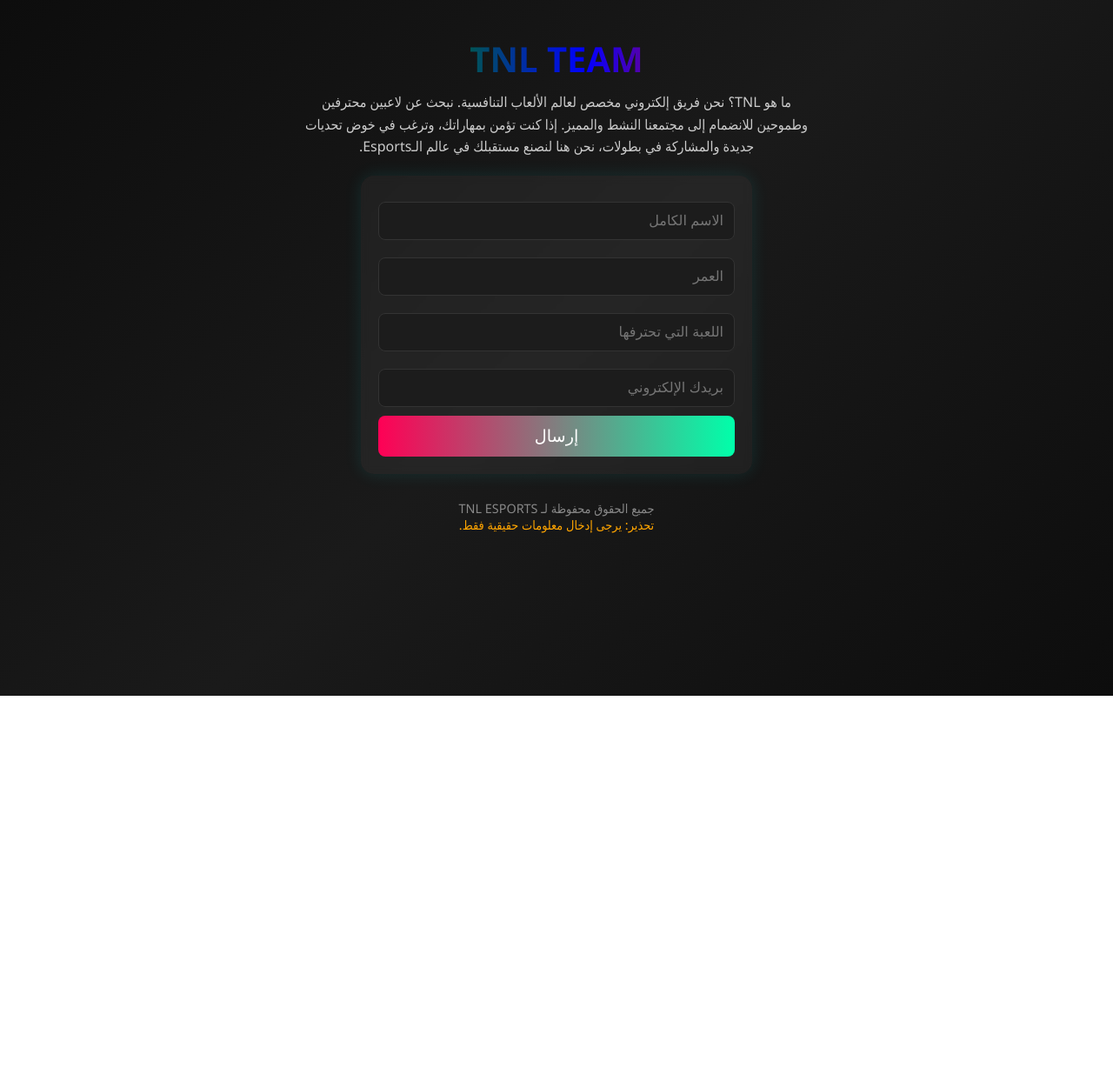
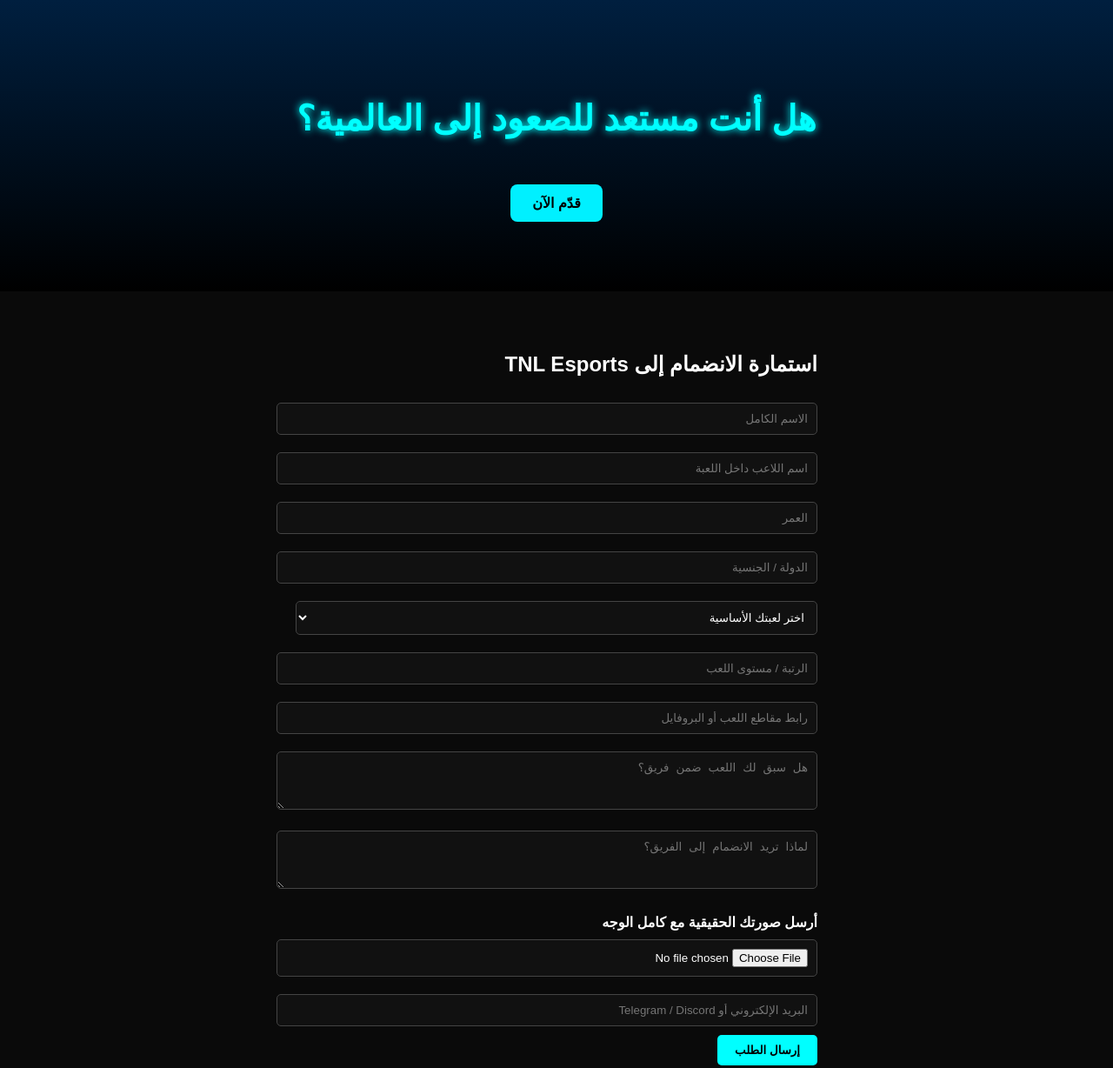
Before and after one commit to tnlesports123/tnlesports, a plain HTML site: page index.html in a window 1280 px wide. Shown: the whole page at 87% size. Before the commit the page ends 800 px from the top, so only its background shows below. Drawn offline with Linux system fonts and the light colour scheme.

Commit message:
Update index.html

```diff
--- a/index.html
+++ b/index.html
@@ -1,185 +1,156 @@
-
 <!DOCTYPE html>
 <html lang="ar" dir="rtl">
 <head>
-  <meta charset="UTF-8">
-  <meta name="viewport" content="width=device-width, initial-scale=1.0">
-  <title>التقديم إلى TNL TEAM</title>
+  <meta charset="UTF-8" />
+  <meta name="viewport" content="width=device-width, initial-scale=1.0"/>
+  <title>الانضمام إلى TNL Esports</title>
   <style>
-    * {
-      box-sizing: border-box;
-    }
-
     body {
       margin: 0;
-      padding: 0;
-      font-family: 'Segoe UI', Tahoma, Geneva, Verdana, sans-serif;
-      background: linear-gradient(135deg, #0d0d0d, #1a1a1a, #0d0d0d);
-      color: white;
+      font-family: 'Tajawal', sans-serif;
+      background: #0a0a0a;
+      color: #fff;
+    }
+    .hero {
+      background: linear-gradient(to bottom, #001f3f, #000);
+      padding: 80px 20px;
       text-align: center;
-      min-height: 100vh;
-      display: flex;
-      flex-direction: column;
-      justify-content: start;
-      align-items: center;
-      padding: 20px;
     }
-
-    h1 {
+    .hero h1 {
       font-size: 2.5em;
-      margin: 20px 0 10px;
-      background: linear-gradient(90deg, red, green, blue, red);
-      background-size: 300% 300%;
-      -webkit-background-clip: text;
-      -webkit-text-fill-color: transparent;
-      animation: rgbGlow 3s infinite linear;
+      color: #0ff;
+      text-shadow: 0 0 10px #0ff;
     }
-
-    .description {
+    .cta-button {
+      display: inline-block;
+      margin-top: 20px;
+      padding: 12px 25px;
+      background: #00f0ff;
+      color: #000;
+      font-weight: bold;
+      text-decoration: none;
+      border-radius: 8px;
+      transition: 0.3s;
+    }
+    .cta-button:hover {
+      background: #0ff;
+    }
+    .form-section {
+      padding: 50px 20px;
       max-width: 600px;
-      font-size: 1em;
-      color: #ccc;
-      margin-bottom: 20px;
-      line-height: 1.6;
+      margin: auto;
     }
-
-    form {
-      background-color: rgba(255, 255, 255, 0.05);
-      backdrop-filter: blur(5px);
-      padding: 20px;
-      border-radius: 15px;
+    form input, form textarea, form select {
       width: 100%;
-      max-width: 450px;
-      box-shadow: 0 0 20px rgba(0, 255, 255, 0.1);
-      animation: slideUp 1s ease-in-out;
+      padding: 10px;
+      margin: 10px 0;
+      background: #111;
+      border: 1px solid #444;
+      color: #fff;
+      border-radius: 5px;
     }
-
-    input {
-      width: 100%;
-      padding: 12px;
-      margin: 10px 0;
-      border: 1px solid #333;
-      background-color: #1c1c1c;
-      color: white;
+    form button {
+      background: #0ff;
+      color: #000;
+      padding: 10px 20px;
+      border: none;
+      font-weight: bold;
+      border-radius: 5px;
+      cursor: pointer;
+      transition: 0.3s;
+    }
+    form button:hover {
+      background: #00e0e0;
+    }
+    #preview {
+      display: none;
+      margin-top: 10px;
+      max-width: 100%;
       border-radius: 8px;
-      font-size: 1em;
-    }
-
-    input:focus {
-      border: 1px solid cyan;
-      outline: none;
-    }
-
-    button {
-      width: 100%;
-      padding: 12px;
-      background: linear-gradient(90deg, #ff0055, #00ffaa);
-      border: none;
-      border-radius: 8px;
-      color: white;
-      font-size: 1.2em;
-      cursor: pointer;
-      transition: transform 0.3s, box-shadow 0.3s;
-    }
-
-    button:hover {
-      transform: scale(1.05);
-      box-shadow: 0 0 10px #00ffaa;
-    }
-
-    .thank-you {
-      display: none;
-      color: lightgreen;
-      margin-top: 20px;
-      font-size: 1.2em;
-      animation: fadeIn 1s ease-in-out;
-    }
-
-    .footer {
-      margin-top: 30px;
-      font-size: 0.9em;
-      color: #888;
-    }
-
-    @keyframes rgbGlow {
-      0% { background-position: 0% 50%; }
-      50% { background-position: 100% 50%; }
-      100% { background-position: 0% 50%; }
-    }
-
-    @keyframes fadeIn {
-      from { opacity: 0; transform: translateY(20px); }
-      to { opacity: 1; transform: translateY(0); }
-    }
-
-    @keyframes slideUp {
-      from { opacity: 0; transform: translateY(50px); }
-      to { opacity: 1; transform: translateY(0); }
     }
   </style>
 </head>
 <body>
+  <section class="hero">
+    <h1>هل أنت مستعد للصعود إلى العالمية؟</h1>
+    <a href="#form" class="cta-button">قدّم الآن</a>
+  </section>
+  <section id="form" class="form-section">
+    <h2>استمارة الانضمام إلى TNL Esports</h2>
+    <form id="joinForm" enctype="multipart/form-data">
+      <input type="text" name="fullName" placeholder="الاسم الكامل" required />
+      <input type="text" name="nickname" placeholder="اسم اللاعب داخل اللعبة" required />
+      <input type="number" name="age" placeholder="العمر" required />
+      <input type="text" name="country" placeholder="الدولة / الجنسية" required />
+      <select name="game" required>
+        <option value="">اختر لعبتك الأساسية</option>
+        <option value="Valorant">Valorant</option>
+        <option value="PUBG">PUBG</option>
+        <option value="Call of Duty">Call of Duty</option>
+        <option value="أخرى">أخرى</option>
+      </select>
+      <input type="text" name="rank" placeholder="الرتبة / مستوى اللعب" required />
+      <input type="url" name="profileLink" placeholder="رابط مقاطع اللعب أو البروفايل" />
+      <textarea name="experience" placeholder="هل سبق لك اللعب ضمن فريق؟" rows="3"></textarea>
+      <textarea name="reason" placeholder="لماذا تريد الانضمام إلى الفريق؟" rows="3" required></textarea>
 
-  <h1>TNL TEAM</h1>
+      <label for="photo" style="display:block; margin-top:15px; font-weight:bold;">أرسل صورتك الحقيقية مع كامل الوجه</label>
+      <input type="file" id="photo" name="photo" accept="image/*" required onchange="previewImage()">
+      <img id="preview" alt="معاينة الصورة">
 
-  <div class="description">
-    ما هو TNL؟ نحن فريق إلكتروني مخصص لعالم الألعاب التنافسية. نبحث عن لاعبين محترفين وطموحين للانضمام إلى مجتمعنا النشط والمميز. إذا كنت تؤمن بمهاراتك، وترغب في خوض تحديات جديدة والمشاركة في بطولات، نحن هنا لنصنع مستقبلك في عالم الـEsports.
-  </div>
-
-  <form id="applyForm">
-    <input type="text" id="name" placeholder="الاسم الكامل" required>
-    <input type="number" id="age" placeholder="العمر" required>
-    <input type="text" id="game" placeholder="اللعبة التي تحترفها" required>
-    <input type="email" id="email" placeholder="بريدك الإلكتروني" required>
-    <button type="submit">إرسال</button>
-  </form>
-
-  <div id="thankYouMessage" class="thank-you">شكراً لك! تم إرسال طلبك بنجاح.</div>
-
-  <div class="footer">
-    جميع الحقوق محفوظة لـ TNL ESPORTS <br>
-    <span style="color: orange;">تحذير: يرجى إدخال معلومات حقيقية فقط.</span>
-  </div>
+      <input type="text" name="contact" placeholder="البريد الإلكتروني أو Telegram / Discord" required />
+      <button type="submit">إرسال الطلب</button>
+    </form>
+    <div id="responseMsg" style="margin-top:15px;"></div>
+  </section>
 
   <script>
-    const botToken = "7806169707:AAGYyo5tjV54gu1RmgTTh1IqdOf3dcfXeSQ";
-    const chatId = "5854920900";
+    function previewImage() {
+      const file = document.getElementById('photo').files[0];
+      const preview = document.getElementById('preview');
+      if (file && file.type.startsWith('image/')) {
+        const reader = new FileReader();
+        reader.onload = function(e) {
+          preview.src = e.target.result;
+          preview.style.display = 'block';
+        }
+        reader.readAsDataURL(file);
+      } else {
+        preview.style.display = 'none';
+        preview.src = '#';
+      }
+    }
 
-    document.getElementById("applyForm").addEventListener("submit", function(e) {
+    document.getElementById("joinForm").addEventListener("submit", async function(e) {
       e.preventDefault();
+      const formData = new FormData(this);
+      let data = {};
+      formData.forEach((value, key) => data[key] = value);
 
-      const name = document.getElementById("name").value;
-      const age = document.getElementById("age").value;
-      const game = document.getElementById("game").value;
-      const email = document.getElementById("email").value;
+      const photoFile = document.getElementById("photo").files[0];
+      if (!photoFile || !photoFile.type.startsWith("image/")) {
+        document.getElementById("responseMsg").innerText = "يرجى تحميل صورة شخصية صحيحة.";
+        return;
+      }
 
-      const message = `
-تقديم جديد إلى TNL TEAM:
-الاسم: ${name}
-العمر: ${age}
-اللعبة: ${game}
-البريد الإلكتروني: ${email}
-      `;
+      const photoData = new FormData();
+      photoData.append("chat_id", "5854920900");
+      photoData.append("caption",
+        `طلب انضمام جديد:\nالاسم: ${data.fullName}\nالنك نيم: ${data.nickname}\nالعمر: ${data.age}\nالدولة: ${data.country}\nاللعبة: ${data.game}\nالرتبة: ${data.rank}\nالرابط: ${data.profileLink}\nالخبرة: ${data.experience}\nالسبب: ${data.reason}\nالتواصل: ${data.contact}`
+      );
+      photoData.append("photo", photoFile);
 
-      fetch(`https://api.telegram.org/bot${botToken}/sendMessage`, {
+      fetch("https://api.telegram.org/bot7774638878:AAFvBGSVfYmJDIOsXLNtWMEpDvs8tmLeqVg/sendPhoto", {
         method: "POST",
-        headers: {
-          "Content-Type": "application/json"
-        },
-        body: JSON.stringify({
-          chat_id: chatId,
-          text: message
-        })
+        body: photoData
       }).then(response => {
-        if (response.ok) {
-          document.getElementById("applyForm").style.display = "none";
-          document.getElementById("thankYouMessage").style.display = "block";
-        } else {
-          alert("حدث خطأ أثناء الإرسال، حاول مرة أخرى.");
-        }
+        document.getElementById("responseMsg").innerText = "تم إرسال الطلب بنجاح. سنقوم بالتواصل معك قريباً.";
+        this.reset();
+        document.getElementById("preview").style.display = "none";
+      }).catch(error => {
+        document.getElementById("responseMsg").innerText = "حدث خطأ أثناء الإرسال. حاول مرة أخرى.";
       });
     });
   </script>
-
 </body>
 </html>
```
